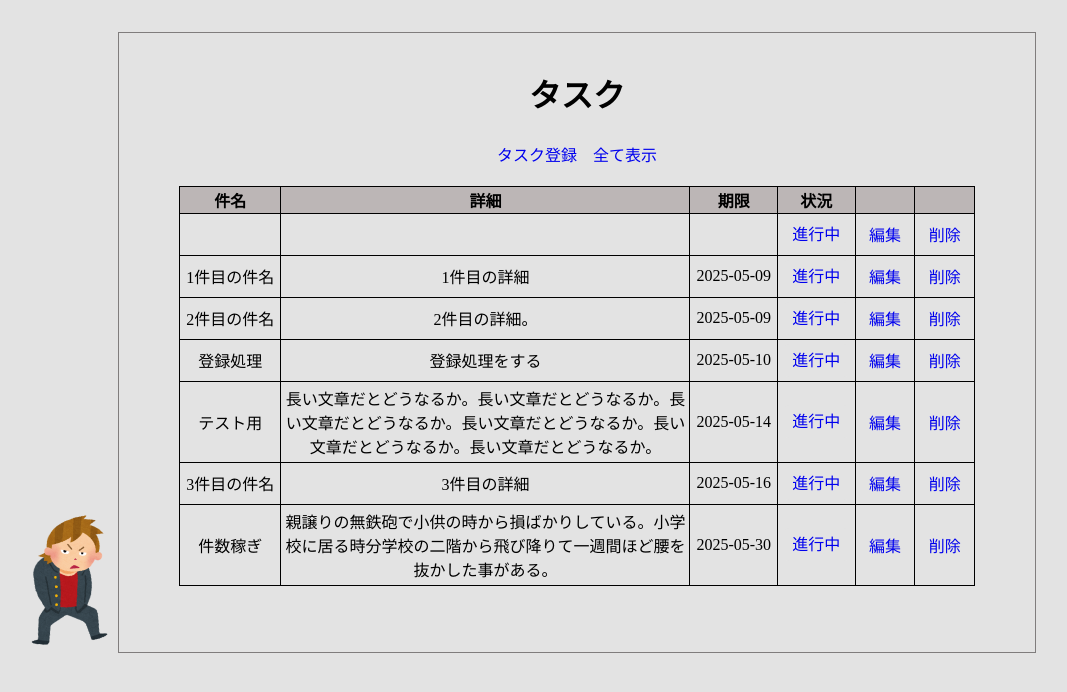
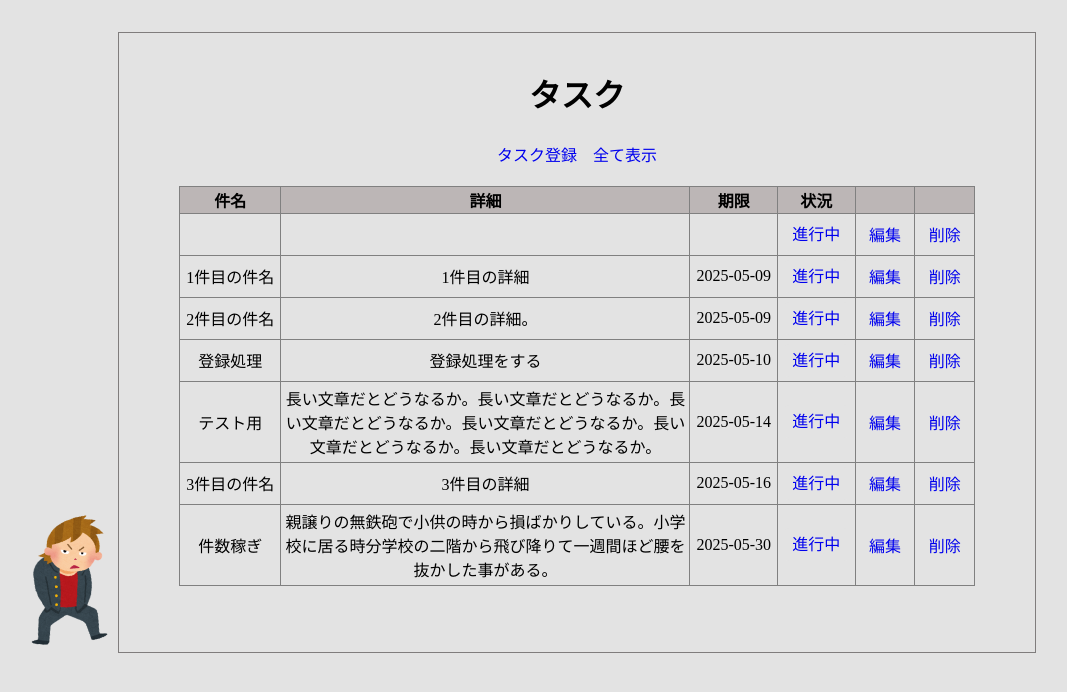
Before and after one commit to tatsuya-tsurumi/task_manager, a Flask app: page / in a window 1280 px wide. Shown: the top 692 px of the page, without its empty margins (63-1130 px from the left). Run offline with Flask 3, Linux system fonts and the light colour scheme; data comes from the database, SQL or seed files in the repository.

Commit message:
tableの罫線削除

```diff
--- a/static/css/style.css
+++ b/static/css/style.css
@@ -38,8 +38,6 @@ table {
   border-collapse: collapse;
   margin: 16px auto;
   width:90%;
-  border: 1px solid #000;
-  border-radius: 60px;
 
 }
 
```
